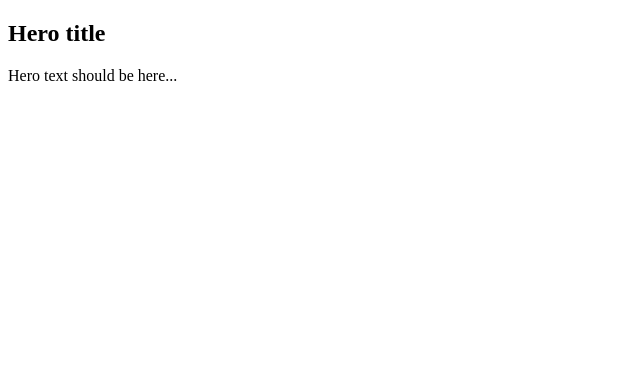
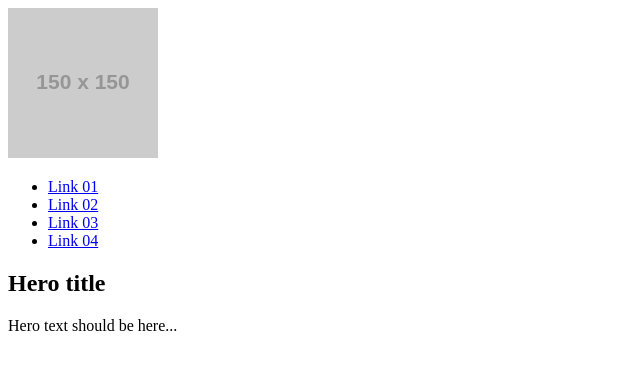
Before and after one commit to khaitbek/blank, a plain HTML site: page index.html in a window 1280 px wide. Shown: the whole page, without its empty margins (0-640 px from the left). Drawn offline with Linux system fonts and the light colour scheme; placeholder pictures from the web are drawn by us.

Commit message:
Add default header content

```diff
--- a/index.html
+++ b/index.html
@@ -10,6 +10,24 @@
 
   <!-- Site header start -->
   <header class="site-header">
+    <div class="container">
+      <div class="site-header__wrapper">
+        <a class="site-logo" href="#">
+          <img class="site-logo__img" src="https://via.placeholder.com/150x150" width="150" height="150" alt="template image">
+        </a>
+
+        <nav>
+          <ul>
+            <li><a href="#">Link 01</a></li>
+            <li><a href="#">Link 02</a></li>
+            <li><a href="#">Link 03</a></li>
+            <li><a href="#">Link 04</a></li>
+          </ul>
+        </nav>
+
+      </div>
+    </div>
+
 
   </header>
   <!-- Site header finish -->
```
